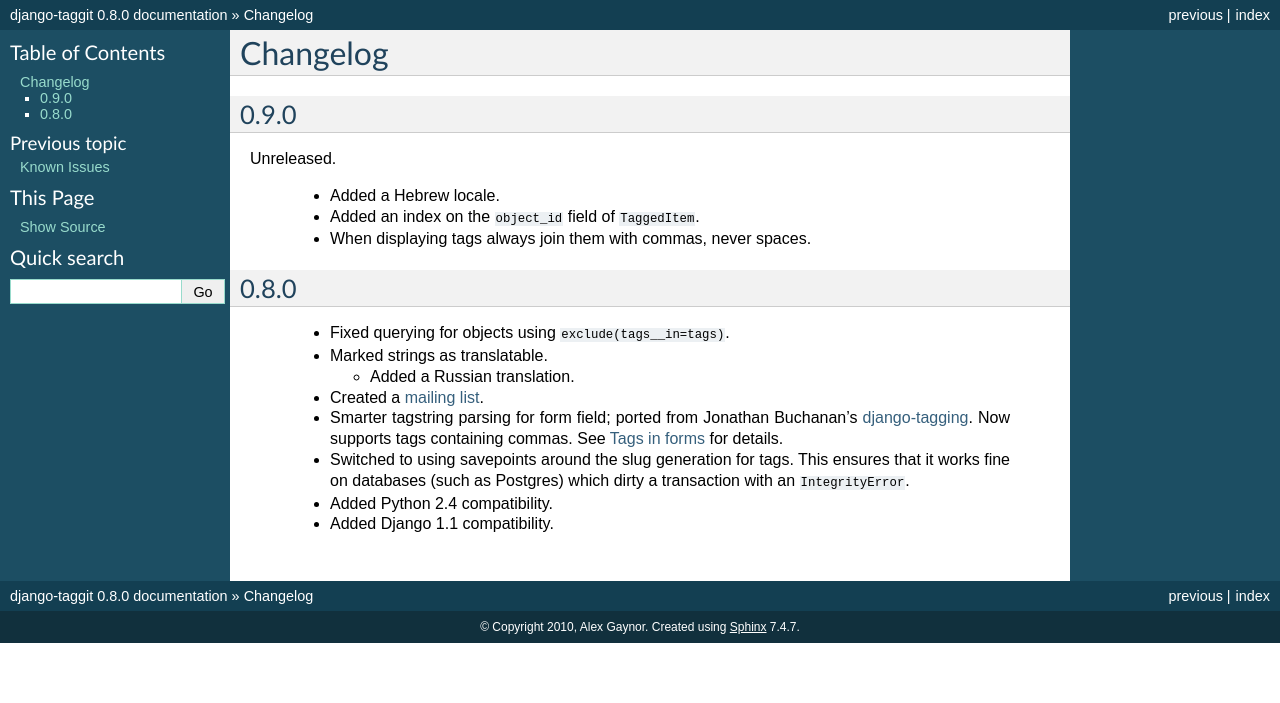
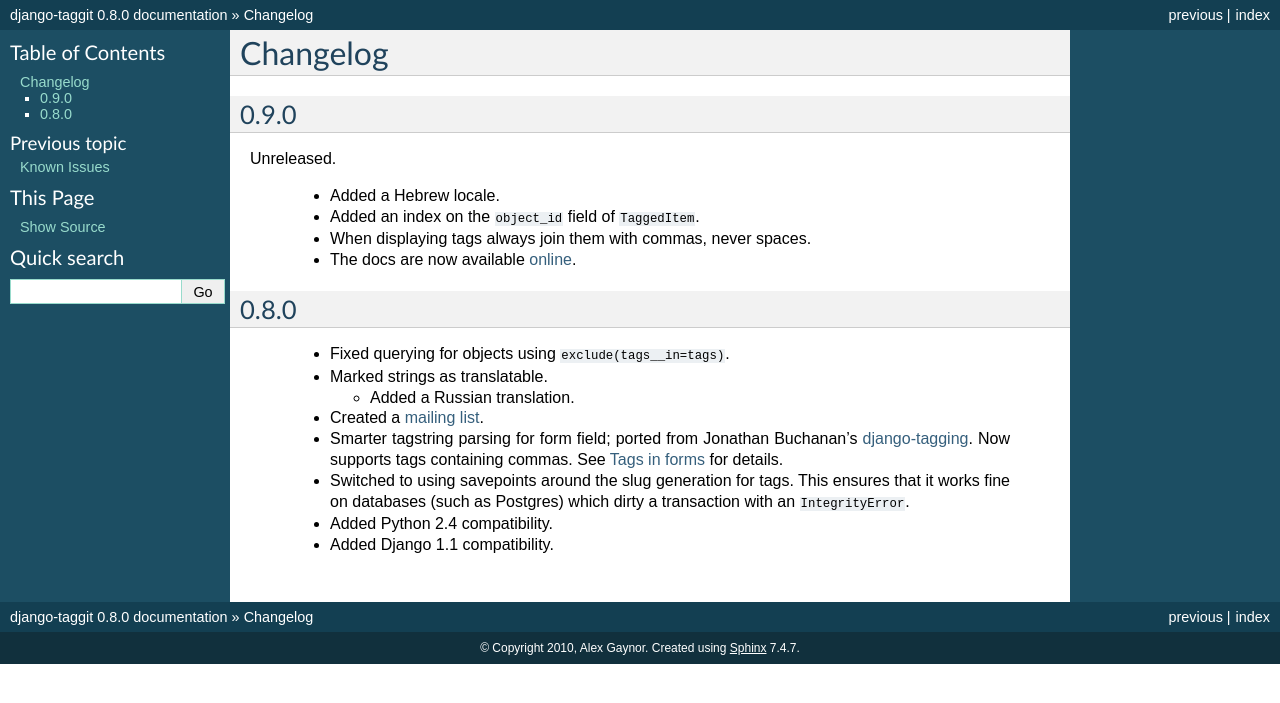
Before and after one commit to jazzband/django-taggit, a Sphinx documentation site: the page built from docs/changelog.txt, in a window 1280 px wide. Shown: the top 703 px of the page. Built offline with Sphinx 7.4.7, drawn with Linux system fonts in a browser that asks for light colours.

Commit message:
The docs are online

```diff
--- a/docs/changelog.txt
+++ b/docs/changelog.txt
@@ -9,6 +9,7 @@
  * Added a Hebrew locale.
  * Added an index on the ``object_id`` field of ``TaggedItem``.
  * When displaying tags always join them with commas, never spaces.
+ * The docs are now available `online <http://django-taggit.readthedocs.org/>`_.
 
 0.8.0
 ~~~~~
```
